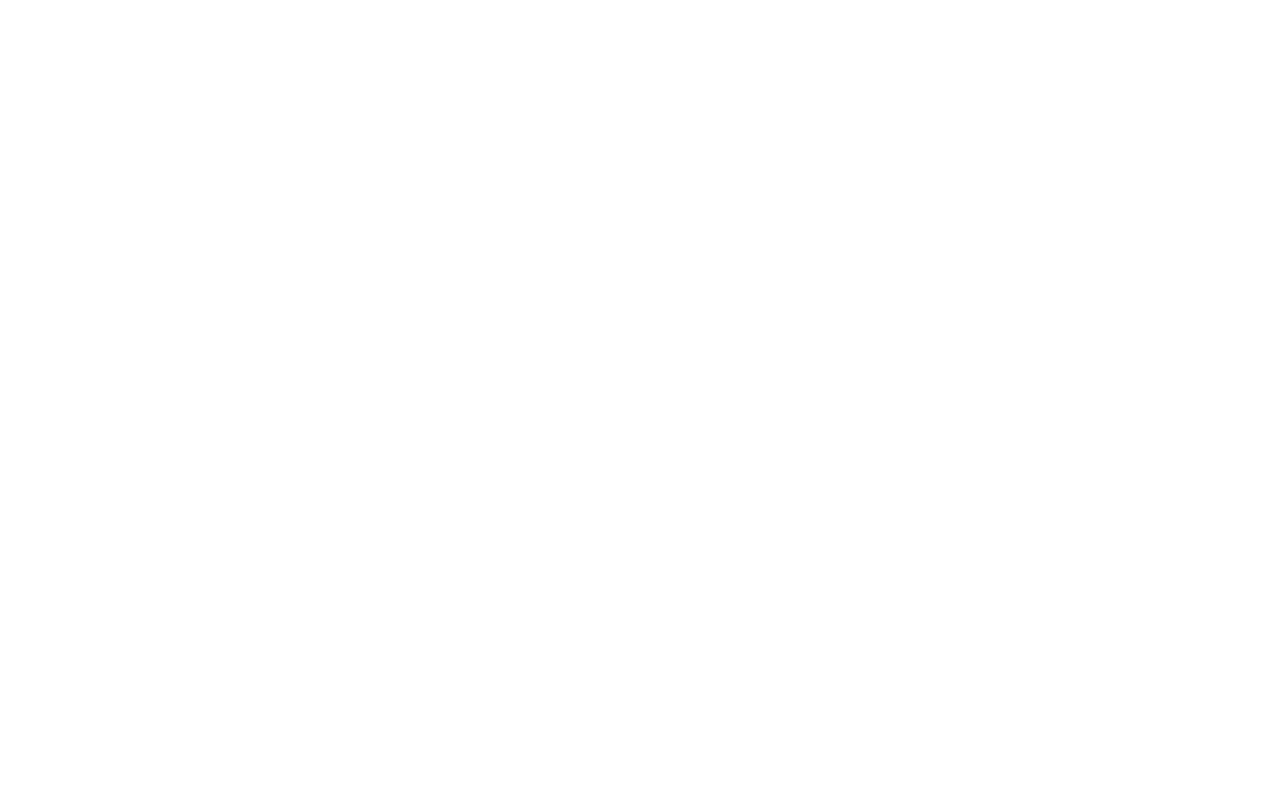
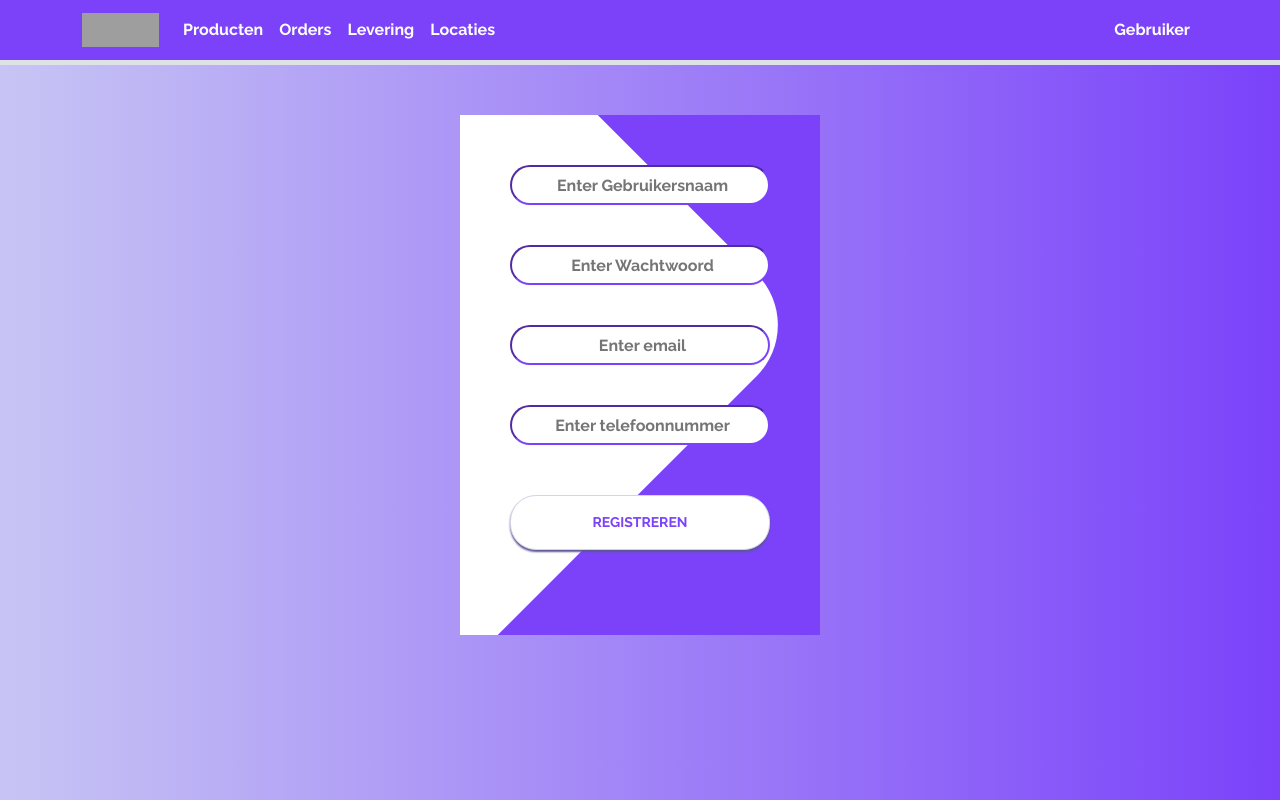
Before and after one commit to JaspervRiel/AxiProgram, a React (Create React App) app in the folder Frontend/axi/: page /Registreren in a window 1280 px wide. Before the commit this address had no page. Built offline with nearby package versions, Linux system fonts and the light colour scheme; grey boxes are pictures that could not be loaded.

Commit message:
first try

```diff
--- a/Frontend/axi/src/App.js
+++ b/Frontend/axi/src/App.js
@@ -12,6 +12,7 @@
 import Adminpanel from "./Adminpanel";
 import Gebruiker from "./Gebruiker";
 import Testgebruiker from "./TestGebruiker";
+import Registreren from "./Registreren";
 
 function App() {
   return (
@@ -28,7 +29,8 @@
           <Route path="/Locaties" element={<Locaties />} />
           <Route path="/Adminpanel" element={<Adminpanel />} />
           <Route path="/Gebruiker" element={<Gebruiker />} />
-          <Route path="/testgebruiker" element={<Testgebruiker/>}/>
+          <Route path="/testgebruiker" element={<Testgebruiker />} />
+          <Route path="/Registreren" element={<Registreren />} />
         </Routes>
       </BrowserRouter>
     </div>
--- /dev/null
+++ b/Frontend/axi/src/Registreren.css
@@ -0,0 +1,138 @@
+@import url('https://fonts.googleapis.com/css?family=Raleway:400,700');
+
+* {
+	box-sizing: border-box;
+	margin: 0;
+	padding: 0;
+	font-family: Raleway, sans-serif;
+}
+html, body{
+    min-height: 100vh !important;
+}
+
+.Registreren_achtergrond {
+	background: linear-gradient(90deg, #C7C5F4, #7B42FA) !important;
+    height: 100vh !important;
+}
+
+.screen {
+	background: #7B42FA;
+	position: relative;
+    margin-top: 50px !important;
+	margin-bottom: 0px !important;
+    margin: auto;
+	width: 360px;
+    height: auto;
+}
+
+.screen__content {
+    display: flex;
+    justify-content: center;
+	z-index: 1;
+	position: relative;
+	height: 100%;
+
+}
+
+.screen__background {
+	position: absolute;
+	top: 0;
+	left: 0;
+	right: 0;
+	bottom: 0;
+	z-index: 0;
+	-webkit-clip-path: inset(0 0 0 0);
+	clip-path: inset(0 0 0 0);
+
+}
+
+.screen__background__shape {
+	transform: rotate(45deg);
+	position: absolute;
+}
+
+.screen__background__shape1 {
+	height: 100%;
+	width: 520px;
+	background: #FFFFFF;
+	top: -50px;
+	right: 120px;
+	border-radius: 0 72px 0 0;
+}
+
+.Registreren {
+    height: 520px;
+	width: 320px;
+	padding: 30px;
+}
+
+.Registreren__field {
+    width: 100%;
+	padding: 20px 0px;
+	position: relative;
+    color: #7b42fa !important;
+}
+.input{
+    text-align: center;
+    width: 100%;
+    color: #7b42fa !important;
+    border-radius: 20px;
+    border-color: #7b42fa;
+    height: 40px;
+    padding-left: 5px;
+	font-weight: bold;
+}
+
+.input:active,
+.input:focus,
+.input:hover{
+	outline: none;
+	border-bottom-color: #7B42FA;
+	color: #7B42FA !important;
+}
+
+.Registreren__input {
+	border: none;
+	border-bottom: 2px solid #FFFFFF;
+	background: none;
+	padding: 10px;
+	padding-left: 24px;
+	font-weight: 700;
+	width: 75%;
+	transition: .2s;
+    color: #7B42FA;
+}
+
+.Registreren__input:active,
+.Registreren__input:focus,
+.Registreren__input:hover {
+	outline: none;
+	border-bottom-color: #7B42FA;
+	color: #7B42FA;
+}
+
+.Registreren__submit {
+	background: #FFFFFF;
+	font-size: 14px;
+	margin-top: 30px;
+	padding: 16px 20px;
+	border-radius: 26px;
+	border: 1px solid #D4D3E8;
+	text-transform: uppercase;
+	font-weight: 700;
+	text-align: center !important;
+	width: 100%;
+	color: #7B42FA;
+	box-shadow: 0px 2px 2px #5C5696;
+	cursor: pointer;
+	transition: .2s;
+}
+
+.Registreren__submit:active,
+.Registreren__submit:focus,
+.Registreren__submit:hover {
+	border-color: #6A679E;
+	outline: none;
+    background-color: #7B42FA;
+    color: #FFFFFF;
+}
--- /dev/null
+++ b/Frontend/axi/src/Registreren.js
@@ -0,0 +1,90 @@
+import React from "react";
+import "./Registreren.css";
+import Navbar from "./Components/Navbar";
+import { useState } from "react";
+import { Email } from "@mui/icons-material";
+
+const Registreren = () => {
+  const [username, setusername] = useState("");
+  const [password, setPassword] = useState("");
+  const [email, setemail] = useState("");
+  const [telefoonnummer, settelefoonnummer] = useState("");
+  const [id, setid] = useState("");
+
+  const Registreren = (e) => {
+    e.preventDefault();
+    fetch(
+      "https://localhost:7157/api/CheckCredentials?username=" +
+        username +
+        "&password=" +
+        password +
+        email +
+        telefoonnummer
+    )
+      .then(() => {
+        console.log("Registreren_");
+      })
+      .then((response) => console.log(response));
+  };
+
+  return (
+    <div class="Registreren_achtergrond">
+      <Navbar />
+      <p>{id}</p>
+      <div class="screen">
+        <div class="screen__content">
+          <form class="Registreren">
+            <div class="Registreren__field">
+              <input
+                type="text"
+                className="input"
+                name="Registreren_input"
+                placeholder="Enter Gebruikersnaam"
+                id="Gebruikersnaam"
+                onChange={(e) => setusername(e.target.value)}
+              />
+            </div>
+            <div class="Registreren__field">
+              <input
+                type="password"
+                className="input"
+                name="Registreren_input"
+                placeholder="Enter Wachtwoord"
+                id="Wachtwoord"
+                onChange={(e) => setPassword(e.target.value)}
+              />
+            </div>
+            <div class="Registreren__field">
+              <input
+                type="text"
+                className="input"
+                name="Registreren_input"
+                placeholder="Enter email"
+                id="Email"
+                onChange={(e) => setemail(e.target.value)}
+              />
+            </div>
+            <div class="Registreren__field">
+              <input
+                type="text"
+                className="input"
+                name="Registreren_input"
+                placeholder="Enter telefoonnummer"
+                id="Telefoonnummer"
+                onChange={(e) => settelefoonnummer(e.target.value)}
+              />
+            </div>
+            <button class="button Registreren__submit" onClick={Registreren}>
+              <span class="button__text">Registreren</span>
+            </button>
+          </form>
+        </div>
+        <div class="screen__background">
+          <span class="screen__background__shape screen__background__shape1"></span>
+        </div>
+      </div>
+    </div>
+  );
+};
+
+export default Registreren;
```
